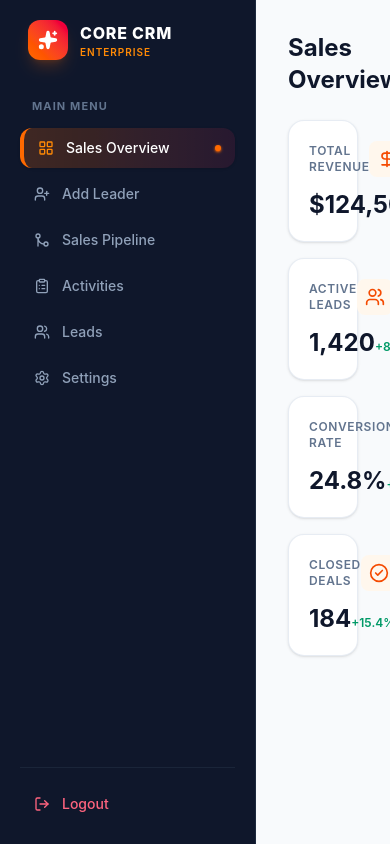
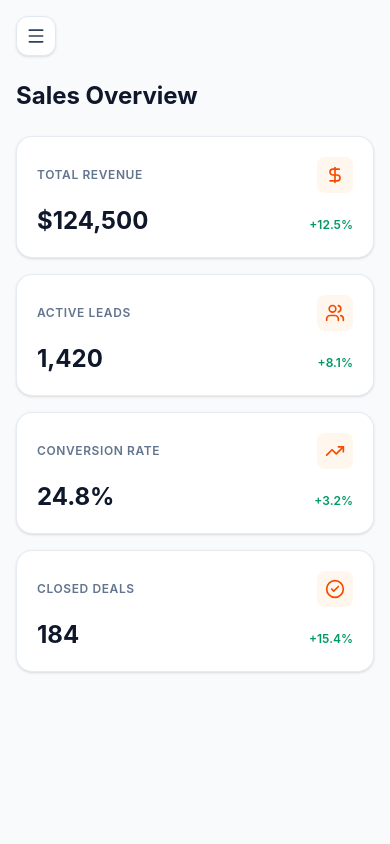
Before and after one commit to ayelealazar887-code/FUTURE_FS_01, a React (Vite) app in the folder Task-02-Mini-CRM/client/: page /salesoverview in a window 390 px wide. Built offline with nearby package versions, Linux system fonts and the light colour scheme.

Commit message:
frontend update including of mobile menu

```diff
--- a/Task-02-Mini-CRM/client/src/components/Sidebar.jsx
+++ b/Task-02-Mini-CRM/client/src/components/Sidebar.jsx
@@ -8,10 +8,11 @@ import {
   Users,
   Settings,
   Sparkles,
-  LogOut
+  LogOut,
+  X
 } from 'lucide-react';
 
-const Sidebar = () => {
+const Sidebar = ({ isMenuOpen, closeMenu }) => {
   const location = useLocation();
   const navigate = useNavigate();
 
@@ -29,8 +30,21 @@ const Sidebar = () => {
     navigate('/login');
   };
 
+  const handleNavigation = () => {
+    closeMenu();
+  };
+
   return (
-    <aside className="w-64 h-screen bg-slate-900 border-r border-slate-800 flex flex-col justify-between p-5 select-none font-sans text-slate-300">
+    <>
+      {isMenuOpen && (
+        <button
+          type="button"
+          onClick={closeMenu}
+          aria-label="Close navigation menu"
+          className="fixed inset-0 z-40 bg-slate-950/50 lg:hidden"
+        />
+      )}
+      <aside className={`fixed inset-y-0 left-0 z-50 flex h-screen w-64 select-none flex-col justify-between border-r border-slate-800 bg-slate-900 p-5 font-sans text-slate-300 transition-transform duration-200 lg:static lg:translate-x-0 ${isMenuOpen ? 'translate-x-0' : '-translate-x-full'}`}>
       {/* Top Header & Navigation */}
       <div>
         {/* Brand Logo & Title */}
@@ -46,6 +60,14 @@ const Sidebar = () => {
               Enterprise
             </span>
           </div>
+          <button
+            type="button"
+            onClick={closeMenu}
+            aria-label="Close navigation menu"
+            className="ml-auto inline-flex h-9 w-9 items-center justify-center rounded-lg text-slate-400 hover:bg-slate-800 hover:text-white lg:hidden"
+          >
+            <X className="h-5 w-5" />
+          </button>
         </div>
 
         {/* Menu Heading */}
@@ -65,6 +87,7 @@ const Sidebar = () => {
               <Link
                 key={item.path}
                 to={item.path}
+                onClick={handleNavigation}
                 className={`group flex items-center justify-between px-3.5 py-2.5 rounded-xl font-medium text-sm transition-all duration-200 ${
                   isActive
                     ? 'text-white bg-gradient-to-r from-orange-500/20 to-rose-500/10 border-l-4 border-orange-500 shadow-sm'
@@ -98,7 +121,8 @@ const Sidebar = () => {
           <span>Logout</span>
         </button>
       </div>
-    </aside>
+      </aside>
+    </>
   );
 };
 
--- a/Task-02-Mini-CRM/client/src/pages/Layout.jsx
+++ b/Task-02-Mini-CRM/client/src/pages/Layout.jsx
@@ -1,13 +1,26 @@
-import React from 'react';
+import React, { useState } from 'react';
 import { Outlet } from 'react-router-dom';
+import { Menu } from 'lucide-react';
 import Sidebar from '../components/Sidebar'
 
 const Layout = () => {
+  const [isMenuOpen, setIsMenuOpen] = useState(false);
+
   return (
-    <div className="flex min-h-screen bg-slate-50">
-      <Sidebar />
+    <div className="min-h-screen bg-slate-50 lg:flex">
+      <Sidebar isMenuOpen={isMenuOpen} closeMenu={() => setIsMenuOpen(false)} />
 
-      <main className="flex-1 p-8 overflow-y-auto">
+      <main className="min-w-0 flex-1 overflow-y-auto p-4 pt-20 sm:p-6 sm:pt-20 lg:p-8">
+        <button
+          type="button"
+          onClick={() => setIsMenuOpen(true)}
+          aria-label="Open navigation menu"
+          aria-expanded={isMenuOpen}
+          className="fixed left-4 top-4 z-30 inline-flex h-10 w-10 items-center justify-center rounded-xl border border-slate-200 bg-white text-slate-700 shadow-sm transition hover:border-orange-300 hover:text-orange-600 lg:hidden"
+        >
+          <span className="sr-only">Open navigation menu</span>
+          <Menu className="h-5 w-5" aria-hidden="true" />
+        </button>
         <Outlet />
       </main>
     </div>
```
Also changed, not shown: 2 other files (tests, documents, lock files or other folders).
